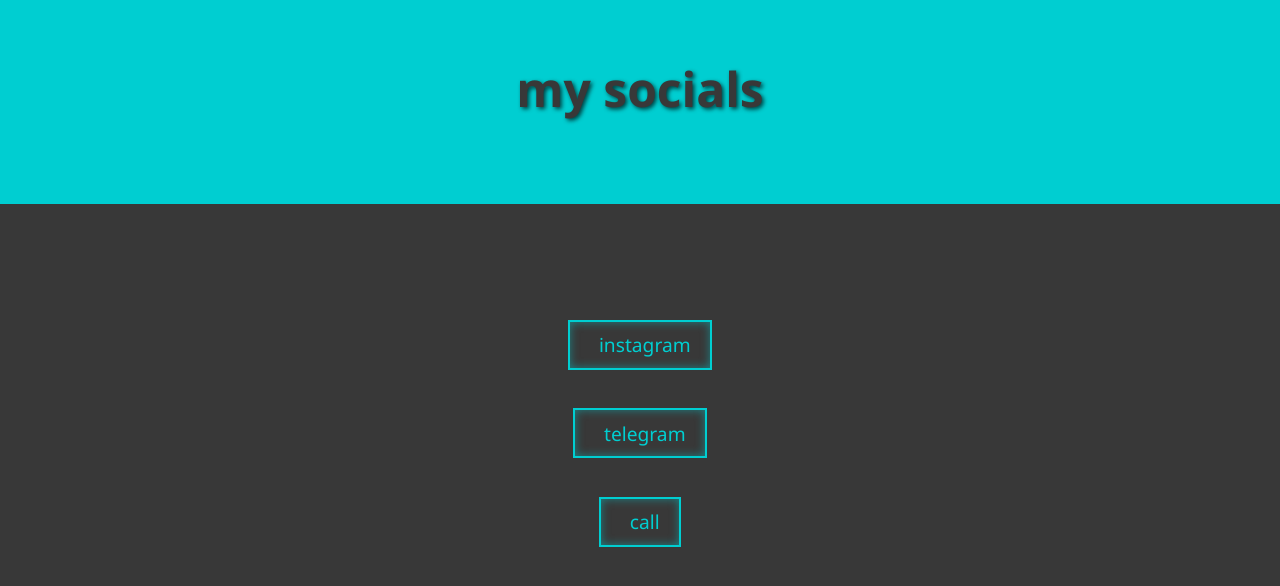
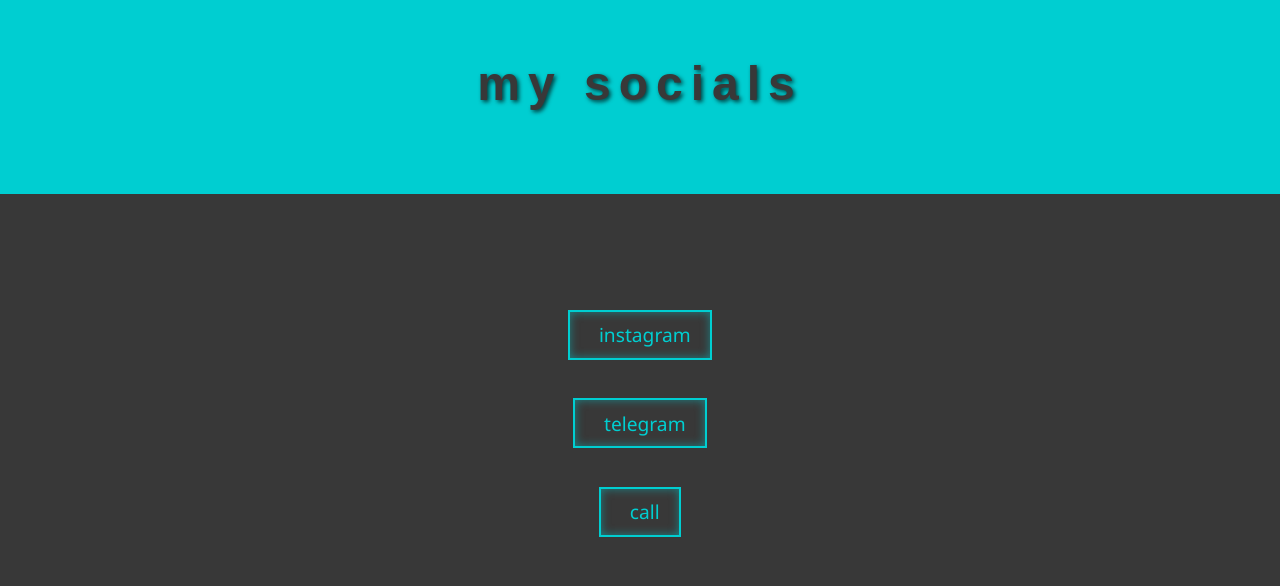
Before and after one commit to xvolld/xvsocial-, a plain HTML site: page index.html in a window 1280 px wide. Drawn offline with Linux system fonts and the light colour scheme; a web font is replaced by a local one.

Commit message:
Update style.css

```diff
--- a/style.css
+++ b/style.css
@@ -1,3 +1,10 @@
+h1 {
+    font-family: 'CustomFont', sans-serif;
+    letter-spacing: 8px; /* این مقدار فاصله بین حروف را تعیین می‌کند */
+}
+h1 {
+    font-family: 'CustomFont', sans-serif;
+}
 :root {
   --background-color: #383838; /* رنگ تیره تر برای بک‌گراند */
   --text-color: #00ced1; /* رنگ اکوا برای متن */
```
